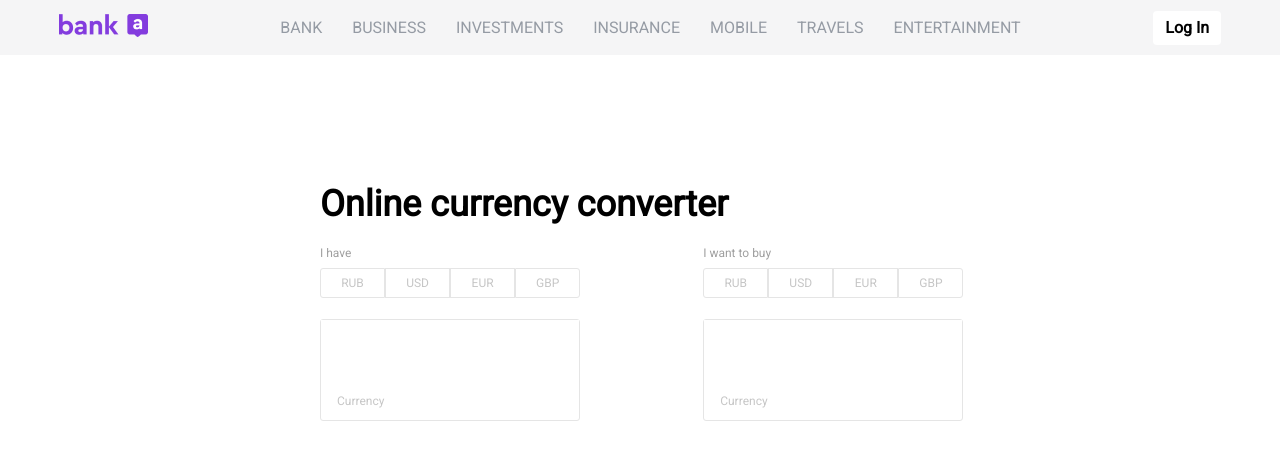
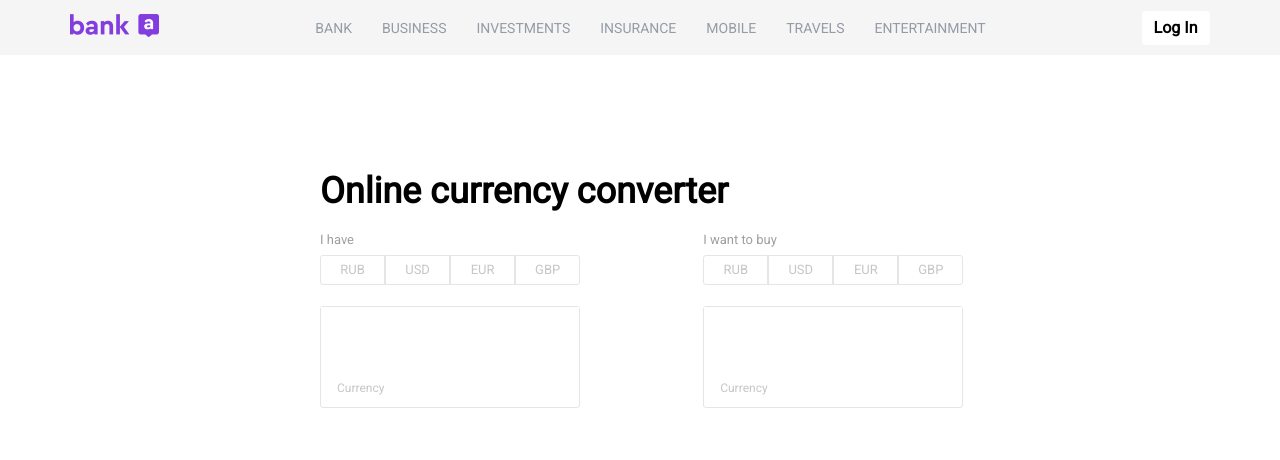
Before and after one commit to murad-aliyev/currency_convertor, a plain HTML site: page index.html in a window 1280 px wide. Drawn offline with Linux system fonts and the light colour scheme; no server answers.

Commit message:
commit_from_home

```diff
--- a/index.html
+++ b/index.html
@@ -34,10 +34,10 @@
             <div class="left">
                 <p  class="text">I have</p>
                 <div class="valyuta">
-                    <div class="currency currency2">RUB</div>
-                    <div class="currency">USD</div>
-                    <div class="currency">EUR</div>
-                    <div class="currency currency3">GBP</div>
+                    <div class="currency currency2 currency-right">RUB</div>
+                    <div class="currency currency-right">USD</div>
+                    <div class="currency currency-right">EUR</div>
+                    <div class="currency currency3 currency-right">GBP</div>
                 </div>
                 <div class="box">
                     <input type="number"/>
@@ -47,10 +47,10 @@
             <div class="right">
                 <p class="text">I want to buy</p>
                 <div class="valyuta">
-                    <div class="currency currency2">RUB</div>
-                    <div class="currency">USD</div>
-                    <div class="currency">EUR</div>
-                    <div class="currency currency3">GBP</div>
+                    <div class="currency currency2 currency-left">RUB</div>
+                    <div class="currency currency-left">USD</div>
+                    <div class="currency currency-left">EUR</div>
+                    <div class="currency currency3 currency-left">GBP</div>
                 </div>
                 <div class="box">
                     <input type="number"/>
--- a/main.js
+++ b/main.js
@@ -0,0 +1,18 @@
+let currency=document.querySelectorAll('.currency')
+console.log(currency)
+
+
+function changeText(event) {
+    event.classList.add("currency-clicked");
+    console.log(item.className)
+}
+     currency.forEach((element) => {
+        element.addEventListener('click', changeText);
+      });
+
+
+fetch('https://api.exchangerate.host/latest?base=USD&symbols=RUB')
+.then(response => response.json())
+.then(data =>{
+  console.log(data.rates.RUB);
+})
--- a/styles.css
+++ b/styles.css
@@ -30,6 +30,7 @@
     margin-right: 15px;
     margin-left: 15px;
     color: #959BA4;
+    font-size: 14px;
 }
 
 .button {
@@ -72,7 +73,7 @@ h1{
 
 .body{
     margin-left: 25%;
-    margin-top: 10%;
+    margin-top: 9%;
 }
 
 .convertor{
@@ -83,7 +84,7 @@ h1{
     font-family: 'Roboto';
     font-style: normal;
     font-weight: 400;
-    font-size: 12px;
+    font-size: 13px;
     line-height: 14px;
     display: flex;
     align-items: center;
@@ -111,7 +112,7 @@ h1{
     font-family: 'Roboto';
     font-style: normal;
     font-weight: 400;
-    font-size: 12px;
+    font-size: 13px;
     line-height: 14px;
     display: flex;
     align-items: center;
@@ -199,5 +200,8 @@ input::-webkit-inner-spin-button {
     display: flex;
     align-items: center;
     color: #C6C6C6;
+}
 
-}
+/* @media screen and (min-width:320px) and (max-width:991px) {
+
+} */
```
